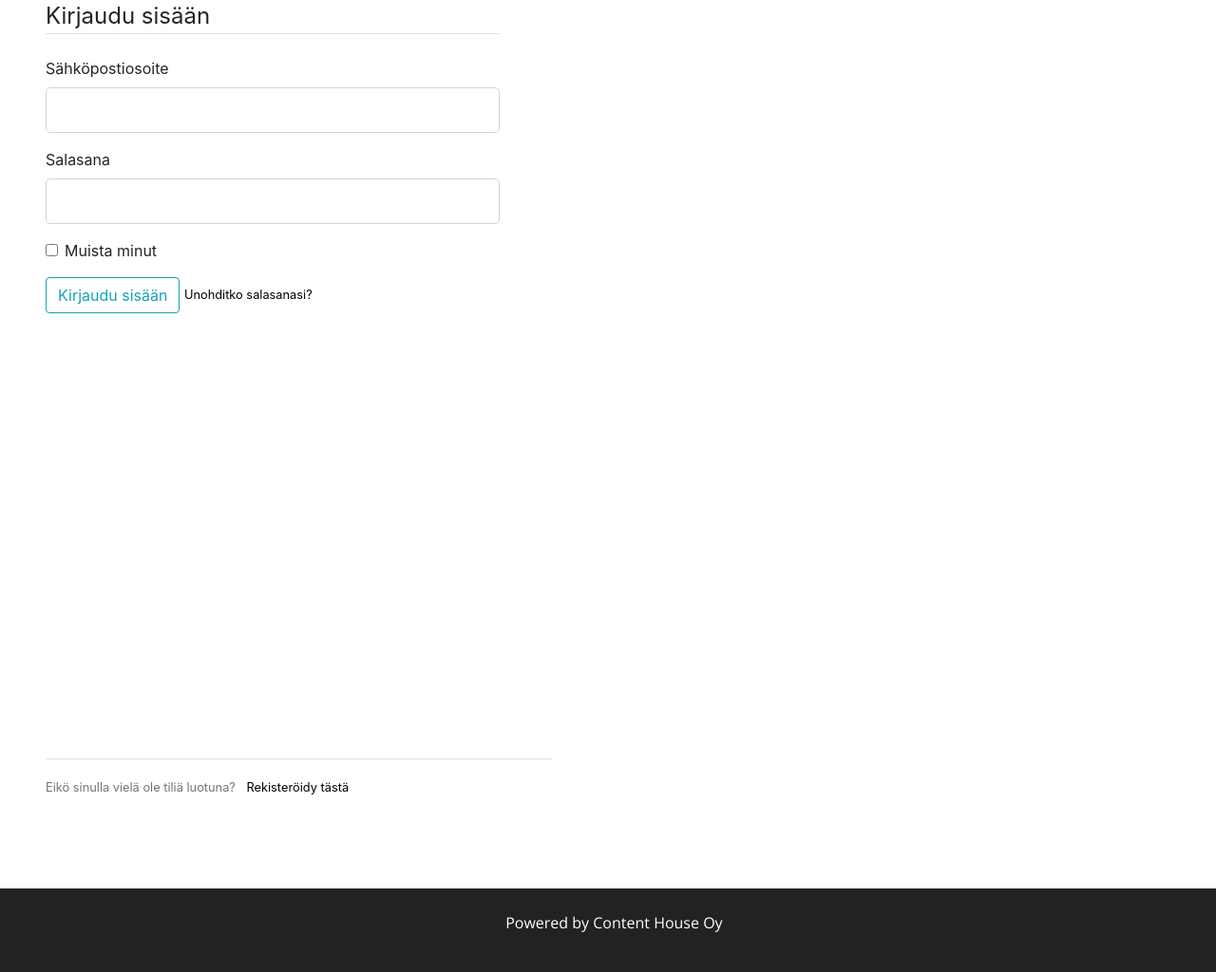
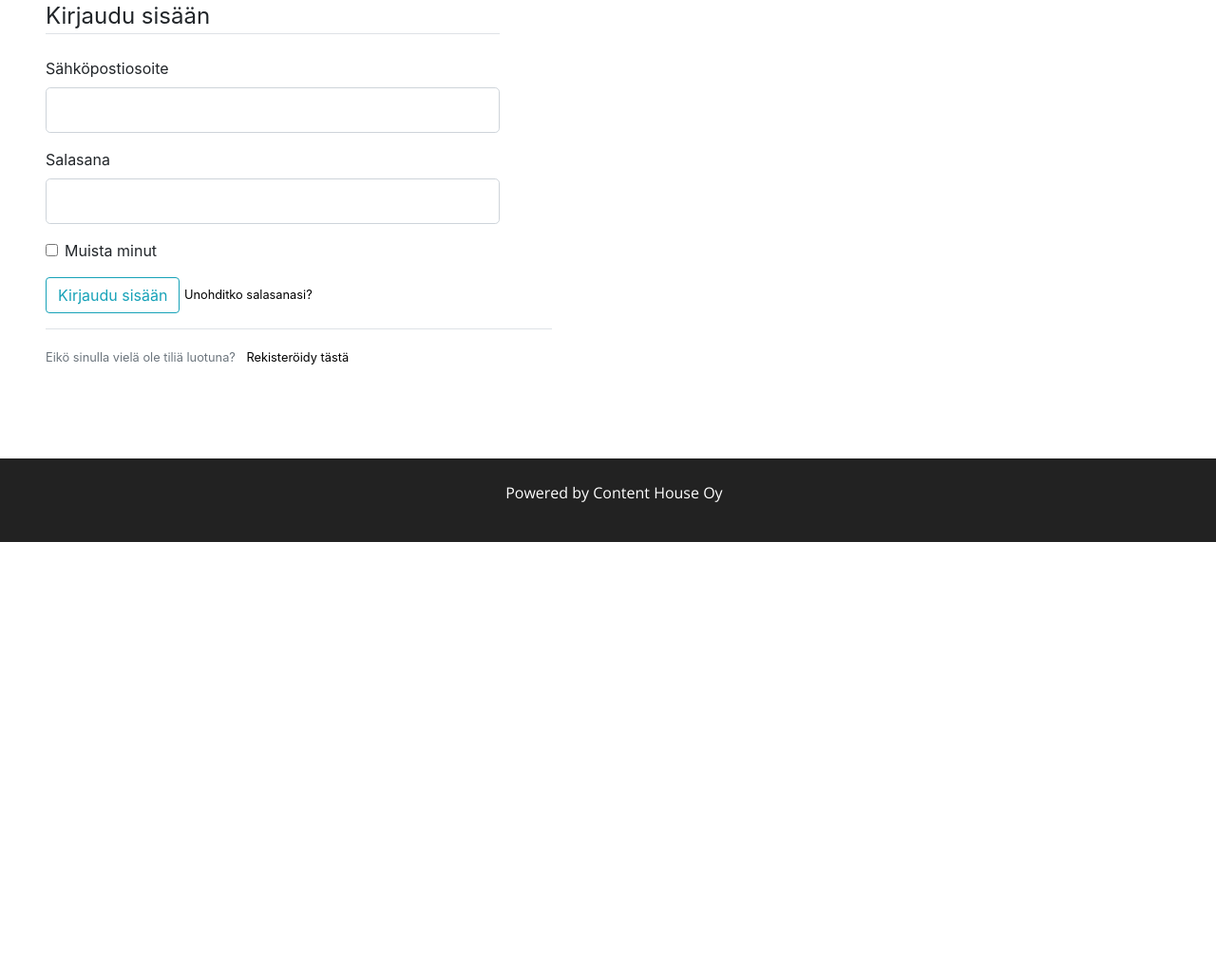
Before and after one commit to Valtterisyv/salesMNGR, a Flask app: page /kirjaudu in a window 1280 px wide. Shown: the part 75-1099 px from the top of the page at 95% size. After the commit the page ends 646 px from the top, so only its background shows below. Run offline with Flask 3, Linux system fonts and the light colour scheme.

Commit message:
5.5. background commit

```diff
--- a/salesmngr/templates/login.html
+++ b/salesmngr/templates/login.html
@@ -2,7 +2,7 @@
 {% block content %}
 <body class="fade-in-text">
 <div class="ml-5 mr-5">
-    <div id="filldiv" class="col-lg-5 pl-0">
+    <div class="col-lg-5 pl-0">
         <form method="POST" action="">
             {{ form.hidden_tag() }}
             <fieldset class="form-group">
--- a/salesmngr/templates/register.html
+++ b/salesmngr/templates/register.html
@@ -2,7 +2,7 @@
 {% block content %}
 <body class="fade-in-text">
 <div class="ml-5 mr-5">
-    <div id="filldiv" class="col-lg-5 pl-0">
+    <div class="col-lg-5 pl-0">
         <form method="POST" action="">
             {{ form.hidden_tag() }}
             <fieldset class="form-group">
```
